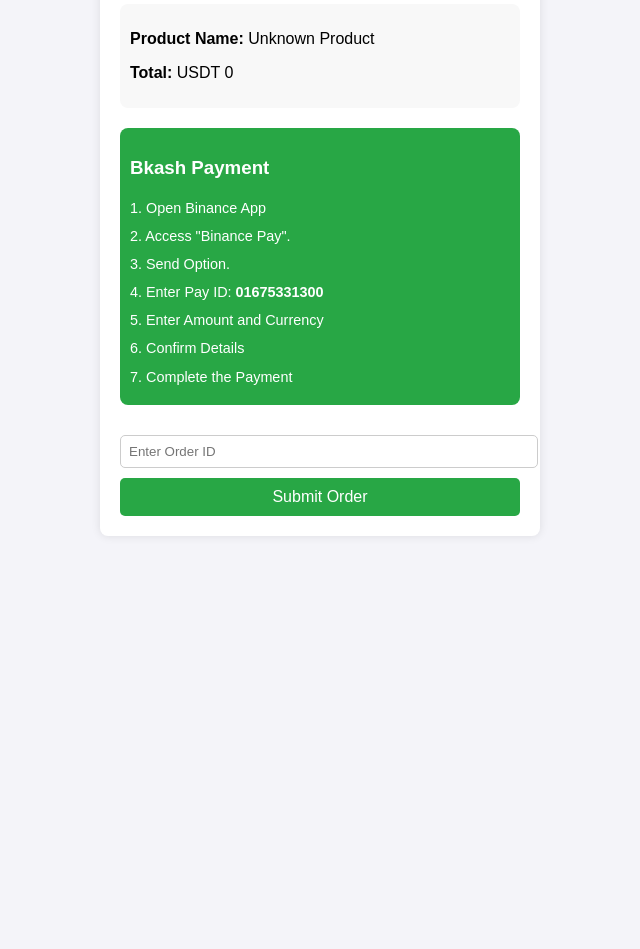
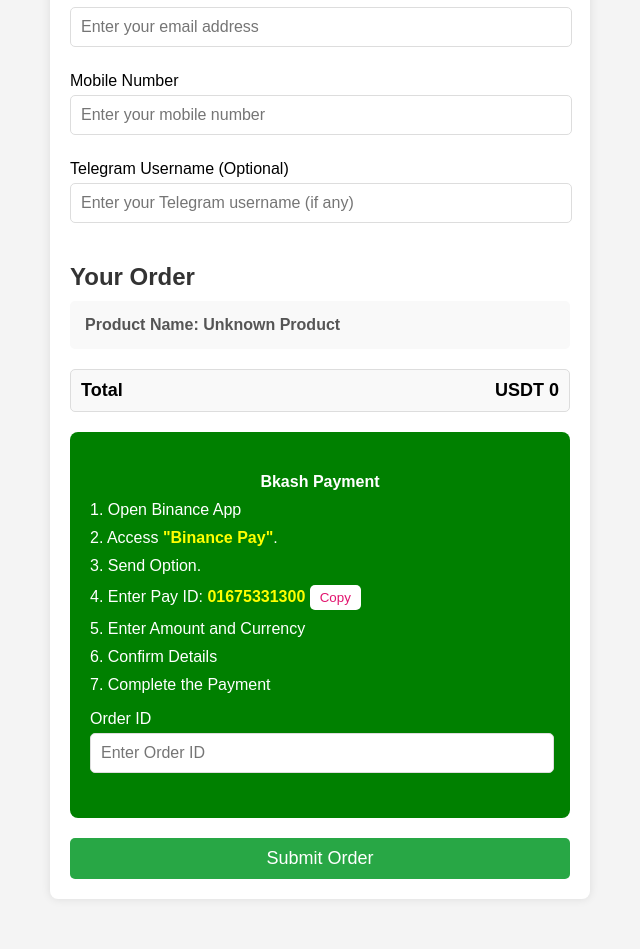
Before and after one commit to shadowtrojan/Checkout-Page, a plain HTML site: page index.html in a window 1280 px wide. Shown: the part 174-1123 px from the top of the page, without its empty margins (320-960 px from the left). Before the commit the page ends 800 px from the top, so only its background shows below. Drawn offline with Linux system fonts and the light colour scheme.

Commit message:
Update index.html

```diff
--- a/index.html
+++ b/index.html
@@ -3,97 +3,247 @@
 <head>
     <meta charset="UTF-8">
     <meta name="viewport" content="width=device-width, initial-scale=1.0">
-    <title>Your Order</title>
+    <title>Order Form with Bkash Payment</title>
     <style>
         body {
             font-family: Arial, sans-serif;
+            background-color: #f4f4f4;
+            margin: 0;
+            padding: 0;
+        }
+        .order-container {
+            max-width: 500px;
+            margin: 50px auto;
+            padding: 20px;
+            background-color: #fff;
+            border-radius: 8px;
+            box-shadow: 0px 0px 10px rgba(0, 0, 0, 0.1);
+        }
+        .order-title {
+            font-size: 24px;
+            font-weight: bold;
+            margin-top: 30px;
+            margin-bottom: 10px;
+            color: #333;
+            text-align: left;
+        }
+        .product-info {
+            background-color: #f9f9f9;
+            padding: 15px;
+            border-radius: 5px;
+            margin-bottom: 20px;
+            font-size: 16px;
+            color: #555;
+        }
+        .product-info strong {
+            font-weight: bold;
+        }
+        .total-section {
             display: flex;
-            justify-content: center;
+            justify-content: space-between;
             align-items: center;
-            min-height: 100vh;
-            margin: 0;
-            background-color: #f4f4f9;
+            background-color: #f9f9f9;
+            padding: 10px;
+            border: 1px solid #ddd;
+            border-radius: 5px;
+            font-size: 18px;
+            margin-bottom: 20px;
         }
-
-        .order-container {
-            width: 90%;
-            max-width: 400px;
+        .total-section span {
+            font-weight: bold;
+        }
+        input[readonly] {
+            background-color: #f0f0f0;
+            color: #555;
+            cursor: not-allowed;
+        }
+        .form-group {
+            margin-bottom: 15px;
+        }
+        .form-group label {
+            font-size: 16px;
+            display: block;
+            margin-bottom: 5px;
+        }
+        .form-group input[type="text"],
+        .form-group input[type="email"],
+        .form-group input[type="number"] {
+            width: 96%;
+            padding: 10px;
+            border: 1px solid #ddd;
+            border-radius: 5px;
+            font-size: 16px;
+            margin-bottom: 10px;
+        }
+        .payment-section {
+            background-color: green;
+            color: white;
             padding: 20px;
-            background-color: #ffffff;
-            box-shadow: 0px 0px 10px rgba(0, 0, 0, 0.1);
-            border-radius: 8px;
-        }
-
-        .order-container h2 {
-            font-size: 1.5rem;
-            color: #333;
-            text-align: center;
-        }
-
-        .order-details, .payment-instructions {
-            background-color: #f8f8f8;
-            padding: 10px;
             border-radius: 8px;
             margin-bottom: 20px;
         }
-
-        .payment-instructions {
-            background-color: #28a745;
-            color: #fff;
+        .payment-section h4 {
+            text-align: center;
+            margin-bottom: 10px;
         }
-
-        .payment-instructions p {
-            margin: 8px 0;
-            font-size: 0.9rem;
-            line-height: 1.4;
+        .instruction-list {
+            list-style-type: none;
+            padding-left: 0;
+            margin-top: 10px;
         }
-
-        .order-id-input {
-            width: 100%;
-            padding: 8px;
-            margin-top: 10px;
+        .instruction-list li {
             margin-bottom: 10px;
-            border: 1px solid #ccc;
-            border-radius: 5px;
         }
-
-        .submit-btn {
-            width: 100%;
-            padding: 10px;
-            font-size: 1rem;
-            color: #ffffff;
-            background-color: #28a745;
+        .instruction-list li strong {
+            color: yellow;
+        }
+        .copy-button {
+            background-color: #fff;
+            color: #e2136e;
             border: none;
+            padding: 5px 10px;
             border-radius: 5px;
             cursor: pointer;
         }
-
-        .submit-btn:hover {
+        .order-button {
+            background-color: #28a745;
+            color: white;
+            padding: 10px 20px;
+            border: none;
+            border-radius: 5px;
+            width: 100%;
+            cursor: pointer;
+            font-size: 18px;
+        }
+        .order-button:hover {
             background-color: #218838;
+        }
+        .optional {
+            font-size: 12px;
+            color: #666;
         }
     </style>
 </head>
 <body>
-    <div class="order-container">
-        <h2>Your Order</h2>
-        <div class="order-details">
-            <p><strong>Product Name:</strong> Unknown Product</p>
-            <p><strong>Total:</strong> USDT 0</p>
+
+<div class="order-container">
+    <!-- Name -->
+    <div class="form-group">
+        <label for="full-name">Full Name</label>
+        <input type="text" id="full-name" placeholder="Enter your full name">
+    </div>
+
+    <!-- Email -->
+    <div class="form-group">
+        <label for="email">Email Address</label>
+        <input type="email" id="email" placeholder="Enter your email address">
+    </div>
+
+    <!-- Mobile Number -->
+    <div class="form-group">
+        <label for="mobile">Mobile Number</label>
+        <input type="number" id="mobile" placeholder="Enter your mobile number">
+    </div>
+
+    <!-- Telegram Username (Optional) -->
+    <div class="form-group">
+        <label for="telegram-username">Telegram Username (Optional)</label>
+        <input type="text" id="telegram-username" placeholder="Enter your Telegram username (if any)">
+    </div>
+
+    <!-- My Order -->
+    <div class="order-title">Your Order</div>
+
+    <!-- Product Information -->
+    <div class="product-info">
+        <strong id="product-name-display">Product Name:</strong>
+    </div>
+
+    <!-- Total Payment (Styled) -->
+    <div class="total-section">
+        <span>Total</span>
+        <span id="total-price-display">USDT 85</span>
+    </div>
+
+    <!-- Bkash Payment Section -->
+    <div class="payment-section">
+        <h4>Bkash Payment</h4>
+        <ul class="instruction-list">
+            <li>1. Open Binance App</li>
+            <li>2. Access <strong>"Binance Pay"</strong>.</li>
+            <li>3. Send Option.</li>
+            <li>4. Enter Pay ID:
+                <strong>01675331300</strong>
+                <button class="copy-button" onclick="copyToClipboard()">Copy</button>
+            </li>
+            <li>5. Enter Amount and Currency</li>
+            <li>6. Confirm Details</li>
+            <li>7. Complete the Payment</li>
+        </ul>
+
+        <!-- Transaction ID Input -->
+        <div class="form-group">
+            <label for="transaction-id">Order ID</label>
+            <input type="text" id="transaction-id" placeholder="Enter Order ID">
         </div>
+    </div>
 
-        <div class="payment-instructions">
-            <h3>Bkash Payment</h3>
-            <p>1. Open Binance App</p>
-            <p>2. Access "Binance Pay".</p>
-            <p>3. Send Option.</p>
-            <p>4. Enter Pay ID: <strong>01675331300</strong></p>
-            <p>5. Enter Amount and Currency</p>
-            <p>6. Confirm Details</p>
-            <p>7. Complete the Payment</p>
-        </div>
+    <!-- Submit Order Button -->
+    <button class="order-button" onclick="submitOrder()">Submit Order</button>
+</div>
 
-        <input type="text" placeholder="Enter Order ID" class="order-id-input">
-        <button class="submit-btn">Submit Order</button>
-    </div>
+<script>
+    // Function to get URL parameters
+    function getURLParameters() {
+        const urlParams = new URLSearchParams(window.location.search);
+        const productName = urlParams.get('product') || 'Unknown Product';
+        const price = urlParams.get('price') || '0';
+
+        document.getElementById('product-name-display').innerText = `Product Name: ${productName}`;
+        document.getElementById('total-price-display').innerText = `USDT ${price}`;
+    }
+
+    // Call function on page load
+    window.onload = getURLParameters;
+
+    // Function to copy the Bkash number to clipboard
+    function copyToClipboard() {
+        navigator.clipboard.writeText('01675331300');
+        alert('Number copied to clipboard!');
+    }
+
+    // Submit order function
+    function submitOrder() {
+        const fullName = document.getElementById('full-name').value;
+        const email = document.getElementById('email').value;
+        const mobile = document.getElementById('mobile').value;
+        const telegramUsername = document.getElementById('telegram-username').value;
+        const transactionID = document.getElementById('transaction-id').value;
+        const productName = document.getElementById('product-name-display').innerText;
+        const totalPrice = document.getElementById('total-price-display').innerText;
+
+        const message = `Order Details:\n\nFull Name: ${fullName}\nEmail: ${email}\nMobile: ${mobile}\nTelegram Username: ${telegramUsername || 'N/A'}\nTransaction ID: ${transactionID}\n${productName}\nTotal Price: ${totalPrice}`;
+
+        // Send data to Telegram bot
+        const token = "7260191040:AAF3zmIxNxhh19tqHPzZ9q1xH2ncDpvMr9w";
+        const chatId = "5776979420";
+        const url = `https://api.telegram.org/bot${token}/sendMessage?chat_id=${chatId}&text=${encodeURIComponent(message)}`;
+
+        fetch(url)
+            .then(response => response.json())
+            .then(data => {
+                if (data.ok) {
+                    // Redirect to Thank You page
+                    window.location.href = "https://ywcshop.blogspot.com/p/thankyouhtml.html";
+                } else {
+                    alert('Failed to submit order. Please try again.');
+                }
+            })
+            .catch(error => {
+                alert('Error occurred: ' + error);
+            });
+    }
+</script>
+
 </body>
 </html>
```
